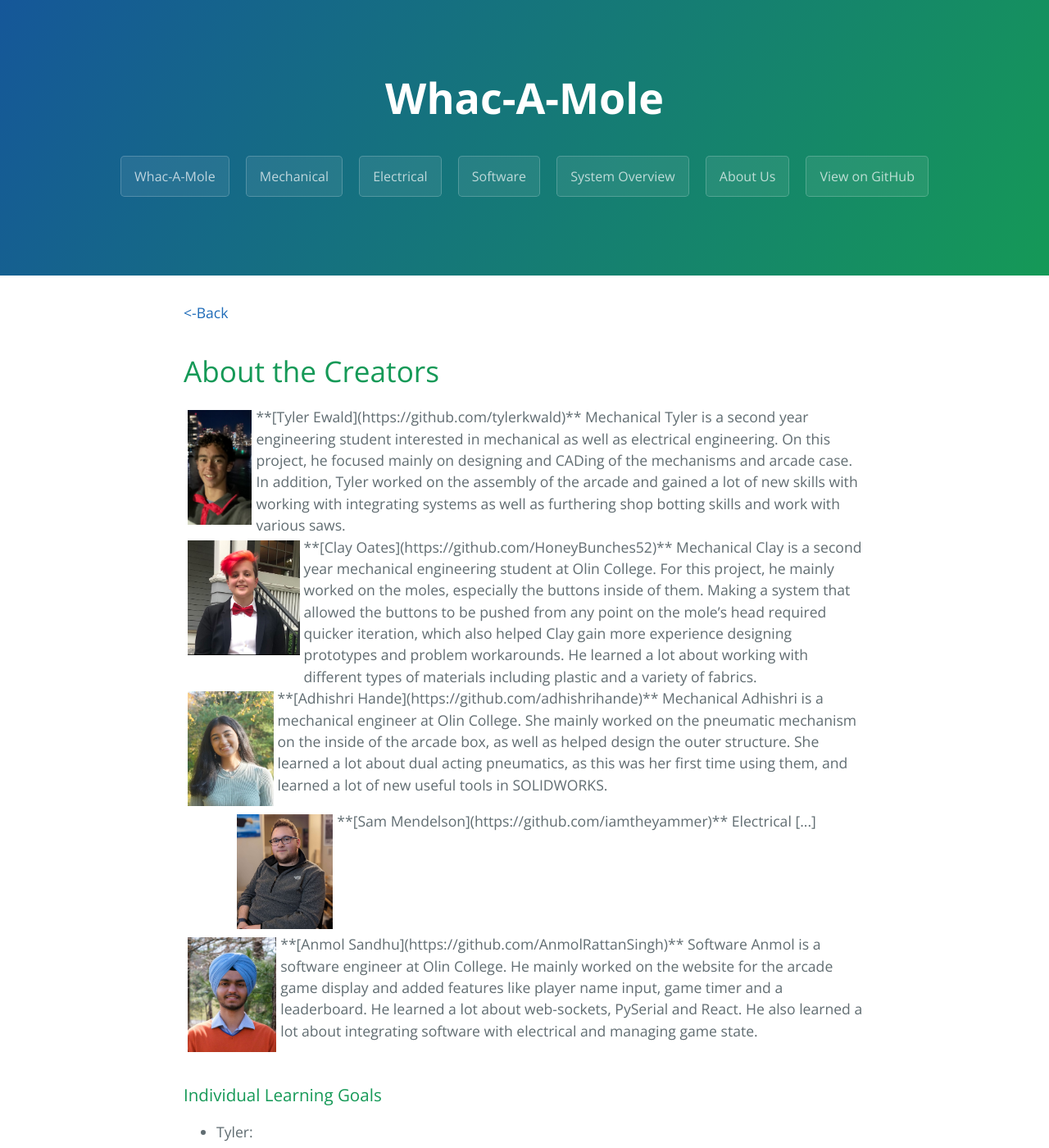
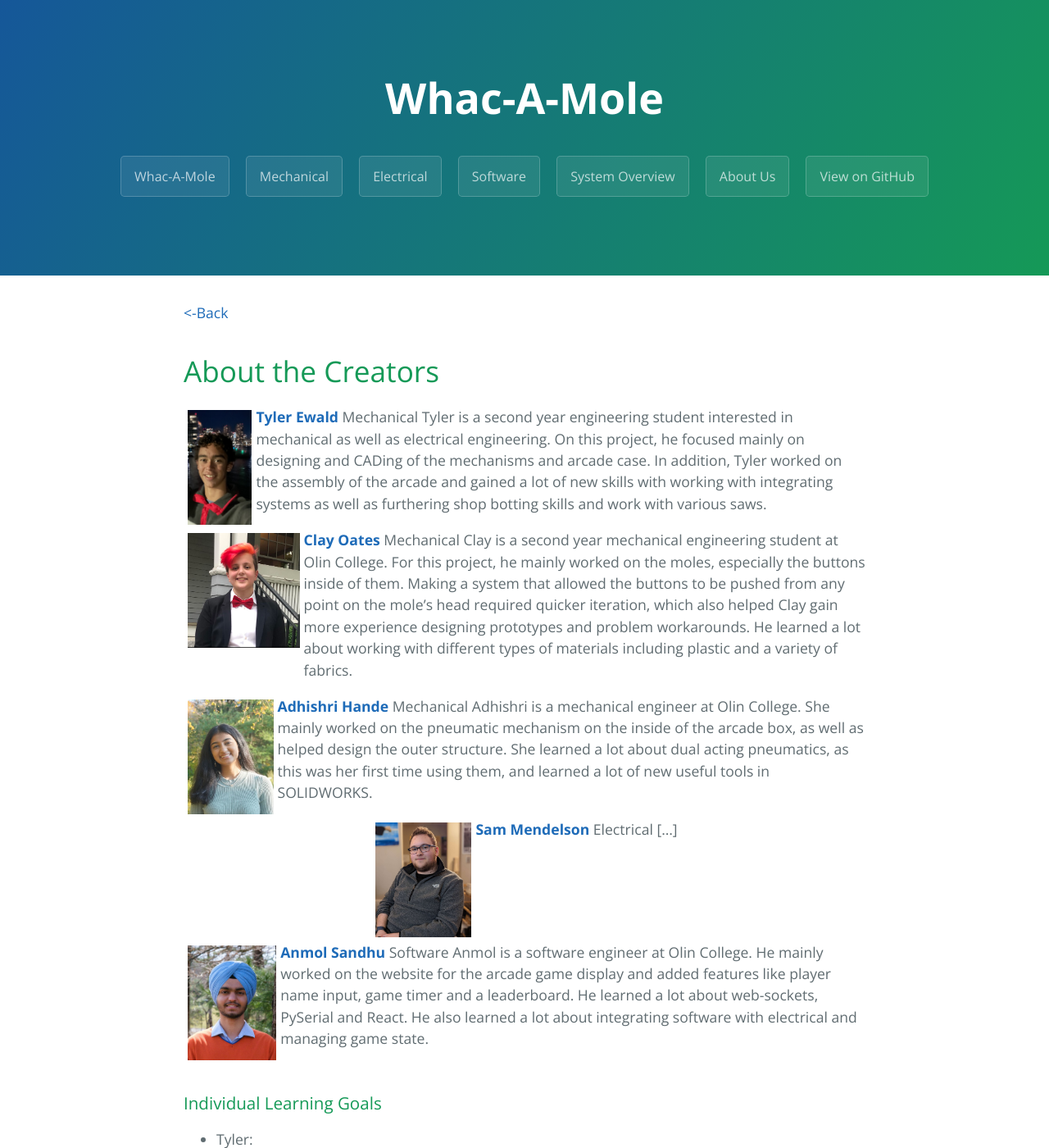
Before and after one commit to iamtheyammer/pie-whack-a-mole, a Jekyll site: the page built from aboutUs.md, in a window 1280 px wide and 1400 px high. Shown: the whole window at 82% size. Built offline with Jekyll 4.4.1, drawn with Linux system fonts in a browser that asks for light colours.

Commit message:
div markdown fix

```diff
--- a/aboutUs.md
+++ b/aboutUs.md
@@ -9,42 +9,52 @@ filename: aboutUS.md
 
 <div style="display:flex;flex-direction:row;justify-content:center;padding:0px">
 <img src="website-images/aboutUs/tyler.jpg" style="width:auto;height:150px;padding:5px;max-width:100%">
+<div markdown="1">
 
 **[Tyler Ewald](https://github.com/tylerkwald)**
 Mechanical
 Tyler is a second year engineering student interested in mechanical as well as electrical engineering. On this project, he focused mainly on designing and CADing of the mechanisms and arcade case. In addition, Tyler worked on the assembly of the arcade and gained a lot of new skills with working with integrating systems as well as furthering shop botting skills and work with various saws.
 </div>
+</div>
 
 <div style="display:flex;flex-direction:row;justify-content:center;padding:0px">
 <img src="website-images/aboutUs/clay.jpg" style="width:auto;height:150px;padding:5px;max-width:100%">
+<div markdown="1">
 
 **[Clay Oates](https://github.com/HoneyBunches52)**
 Mechanical
 Clay is a second year mechanical engineering student at Olin College. For this project, he mainly worked on the moles, especially the buttons inside of them. Making a system that allowed the buttons to be pushed from any point on the mole’s head required quicker iteration, which also helped Clay gain more experience designing prototypes and problem workarounds. He learned a lot about working with different types of materials including plastic and a variety of fabrics.
 </div>
+</div>
 
 <div style="display:flex;flex-direction:row;justify-content:center;padding:0px">
 <img src="website-images/aboutUs/adhishri.jpg" style="width:auto;height:150px;padding:5px;max-width:100%">
+<div markdown="1">
 
 **[Adhishri Hande](https://github.com/adhishrihande)**
 Mechanical
 Adhishri is a mechanical engineer at Olin College. She mainly worked on the pneumatic mechanism on the inside of the arcade box, as well as helped design the outer structure. She learned a lot about dual acting pneumatics, as this was her first time using them, and learned a lot of new useful tools in SOLIDWORKS.
 </div>
+</div>
 
 <div style="display:flex;flex-direction:row;justify-content:center;padding:0px">
 <img src="website-images/aboutUs/sam.jpg" style="width:auto;height:150px;padding:5px;max-width:100%">
+<div markdown="1">
 
 **[Sam Mendelson](https://github.com/iamtheyammer)**
 Electrical
 [...]
 </div>
+</div>
 
 <div style="display:flex;flex-direction:row;justify-content:center;padding:0px">
 <img src="website-images/aboutUs/anmol.jpg" style="width:auto;height:150px;padding:5px;max-width:100%">
+<div markdown="1">
 
 **[Anmol Sandhu](https://github.com/AnmolRattanSingh)**
 Software
 Anmol is a software engineer at Olin College. He mainly worked on the website for the arcade game display and added features like player name input, game timer and a leaderboard. He learned a lot about web-sockets, PySerial and React. He also learned a lot about integrating software with electrical and managing game state.
+</div>
 </div>
 
 ### Individual Learning Goals
```
Also changed, not shown: software.md (+2 -3 lines), website-images/software/sprint_3-1.png (added), 1 other file.
